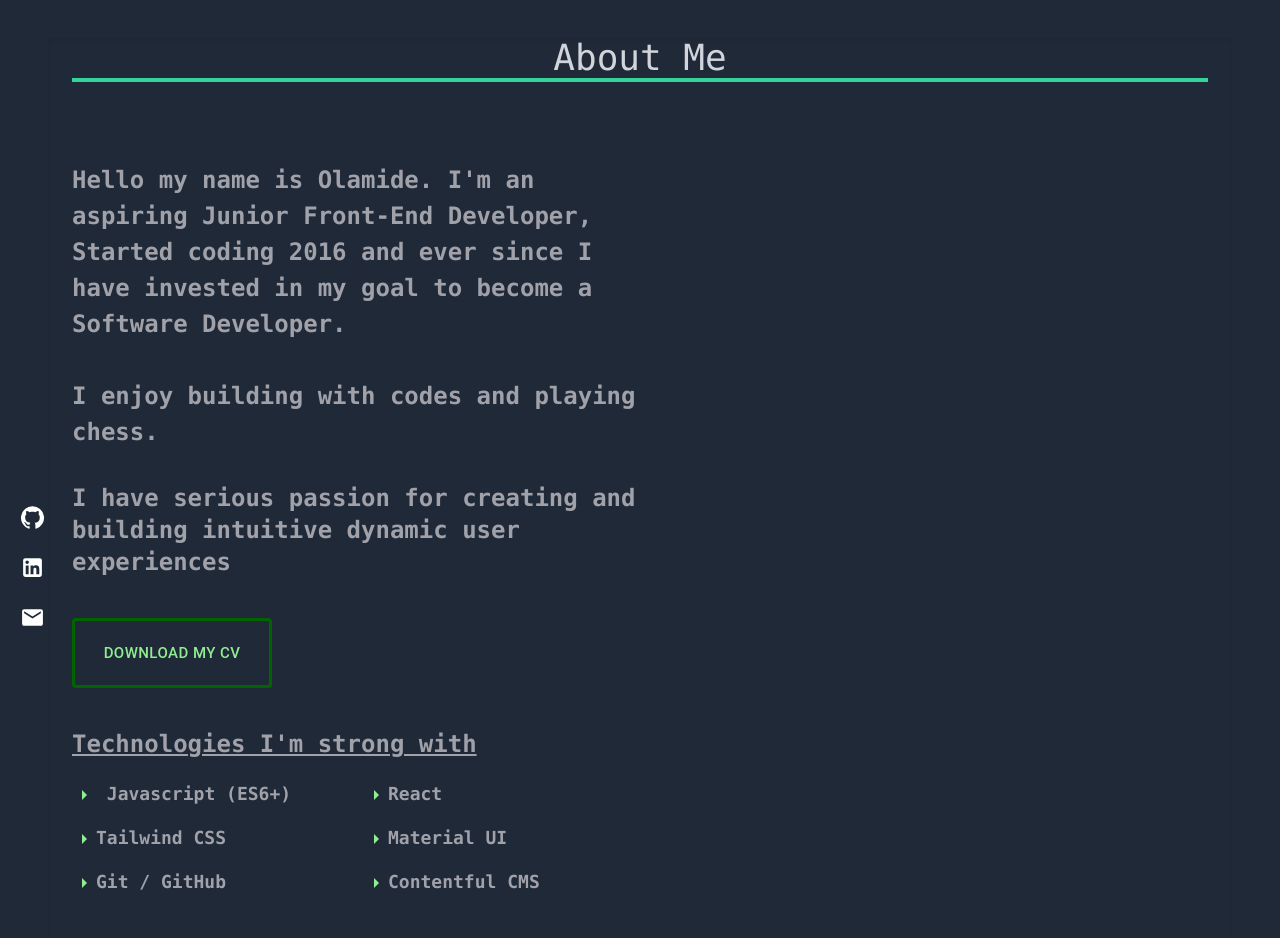
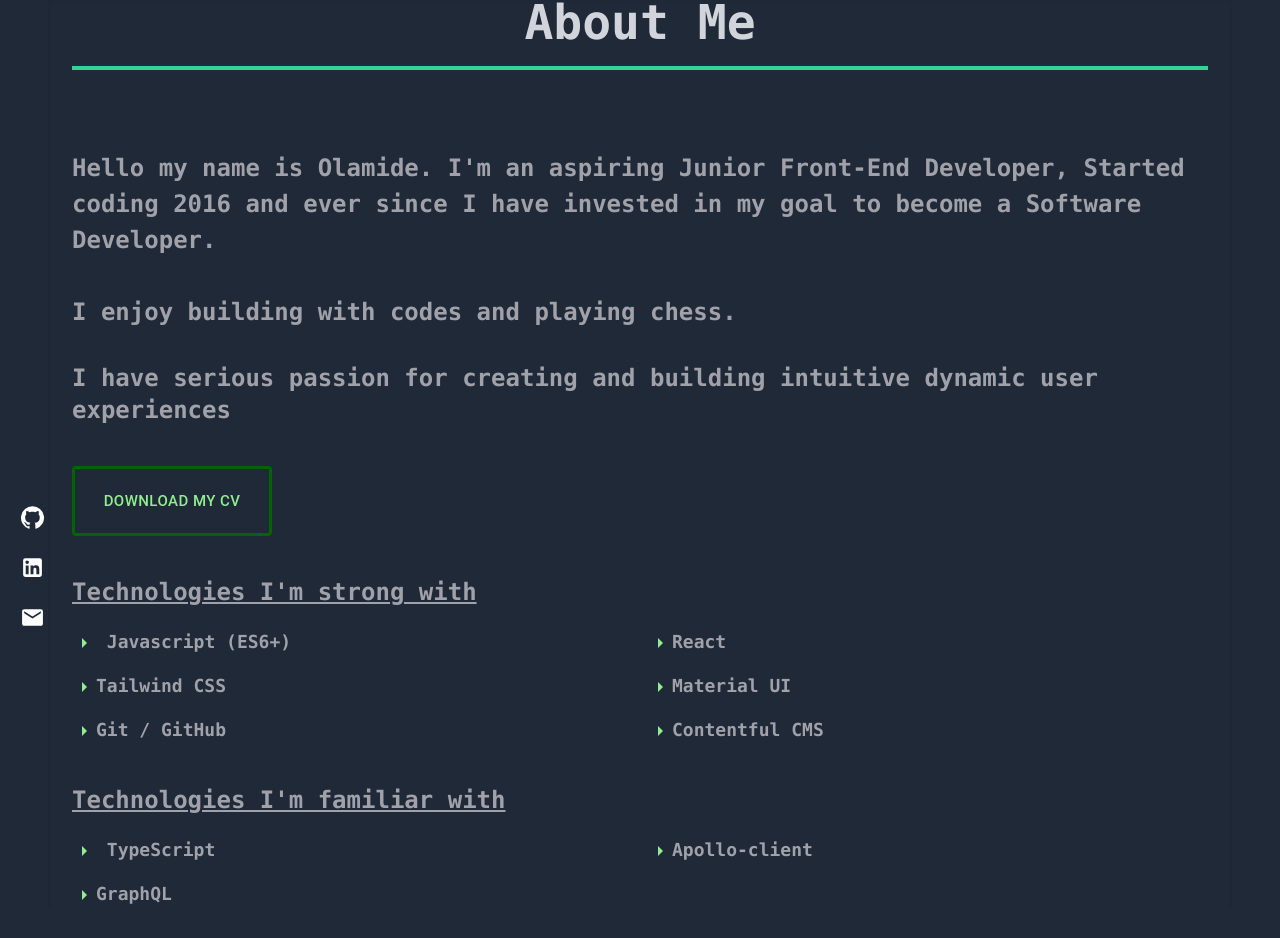
Before and after one commit to Pajimo/olamidefaniyan, a React (Create React App) app: page /about in a window 1280 px wide. Shown: the part 150-1088 px from the top of the page. Built offline with nearby package versions, Linux system fonts and the light colour scheme.

Commit message:
minor fixes

```diff
--- a/src/components/About.jsx
+++ b/src/components/About.jsx
@@ -11,11 +11,11 @@ const About = () => {
     <div className="ml-2 mr-2">
       <Container className="font-mono shadow-inner">
         <div>
-          <header className=" text-4xl text-gray-300 text-center mt-20 border-b-4 border-emerald-400">
+          <header className=" text-5xl text-gray-300 text-center mt-10 font-bold">
             About Me
           </header>
-          <div>
-            <div className="grid grid-cols-1 md:grid-cols-2 text-zinc-400 font-semibold text-lg md:text-2xl mt-20">
+          <div className="border-t-4 border-emerald-400 mt-5">
+            <div className="text-zinc-400 font-semibold text-lg md:text-2xl mt-20 ">
               <div>
                 <p className="leading-9">
                   Hello my name is Olamide. I'm an aspiring Junior Front-End
@@ -122,7 +122,16 @@ const About = () => {
                               color: "lightgreen",
                             }}
                           />
-                          Apollo (GraphQl)
+                          Apollo-client
+                        </div>
+                        <div>
+                          {" "}
+                          <ArrowRightIcon
+                            style={{
+                              color: "lightgreen",
+                            }}
+                          />
+                          GraphQL
                         </div>
                       </div>
                     </div>
--- a/src/components/Contact.jsx
+++ b/src/components/Contact.jsx
@@ -12,7 +12,6 @@ const Contact = () => {
           any of the following below
         </div>
         <ProfileLinks />
-        <p className="text-xl mt-20">Designed, Built by Olamide Faniyan </p>
       </Container>
     </div>
   );
--- a/src/components/Home.jsx
+++ b/src/components/Home.jsx
@@ -1,6 +1,7 @@
 import Container from "@mui/material/Container";
 import Button from "@mui/material/Button";
 import KeyboardArrowDownIcon from "@mui/icons-material/KeyboardArrowDown";
+import Portfolio from './portfoilio'
 
 const Home = () => {
   return (
@@ -15,11 +16,13 @@ const Home = () => {
             <div className="md:text-5xl text-4xl pt-2 font-bold text-zinc-500">
               I build <i>inviolable</i> websites{" "}
             </div>
-            <div className="md:text-2xl text-lg pt-5 mt-20">
+            <div className="md:text-2xl text-lg pt-5 mt-20 mb-5">
               I'm a Front End Developer{" "}
             </div>
           </div>
-          <div className="mt-5">
+          <a
+          href={Portfolio}
+          className="mt-10 mt-5">
             <Button
               size="large"
               variant="outlined"
@@ -34,7 +37,7 @@ const Home = () => {
               Learn more{" "}
               <KeyboardArrowDownIcon style={{ marginLeft: 2, fontSize: 30 }} />
             </Button>
-          </div>
+          </a>
         </div>
       </div>
     </Container>
```
